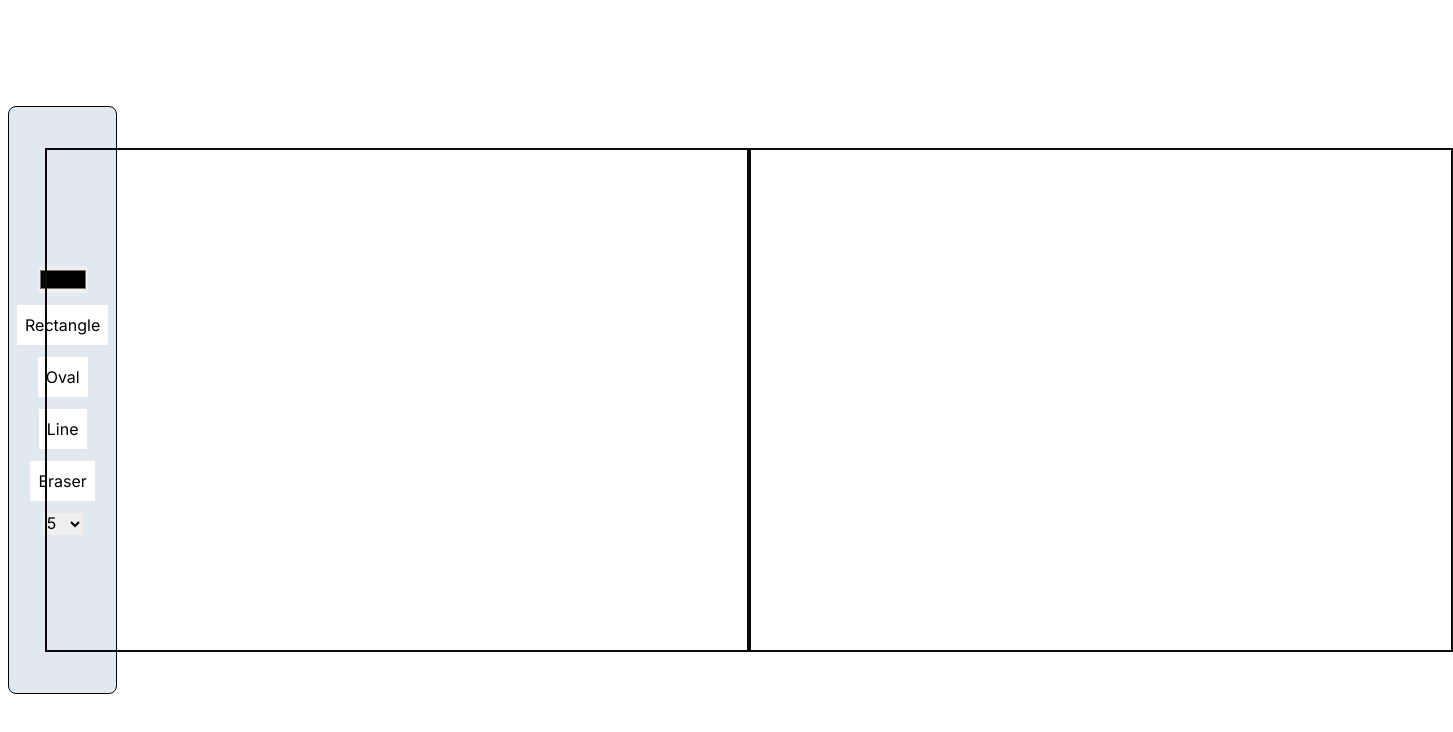
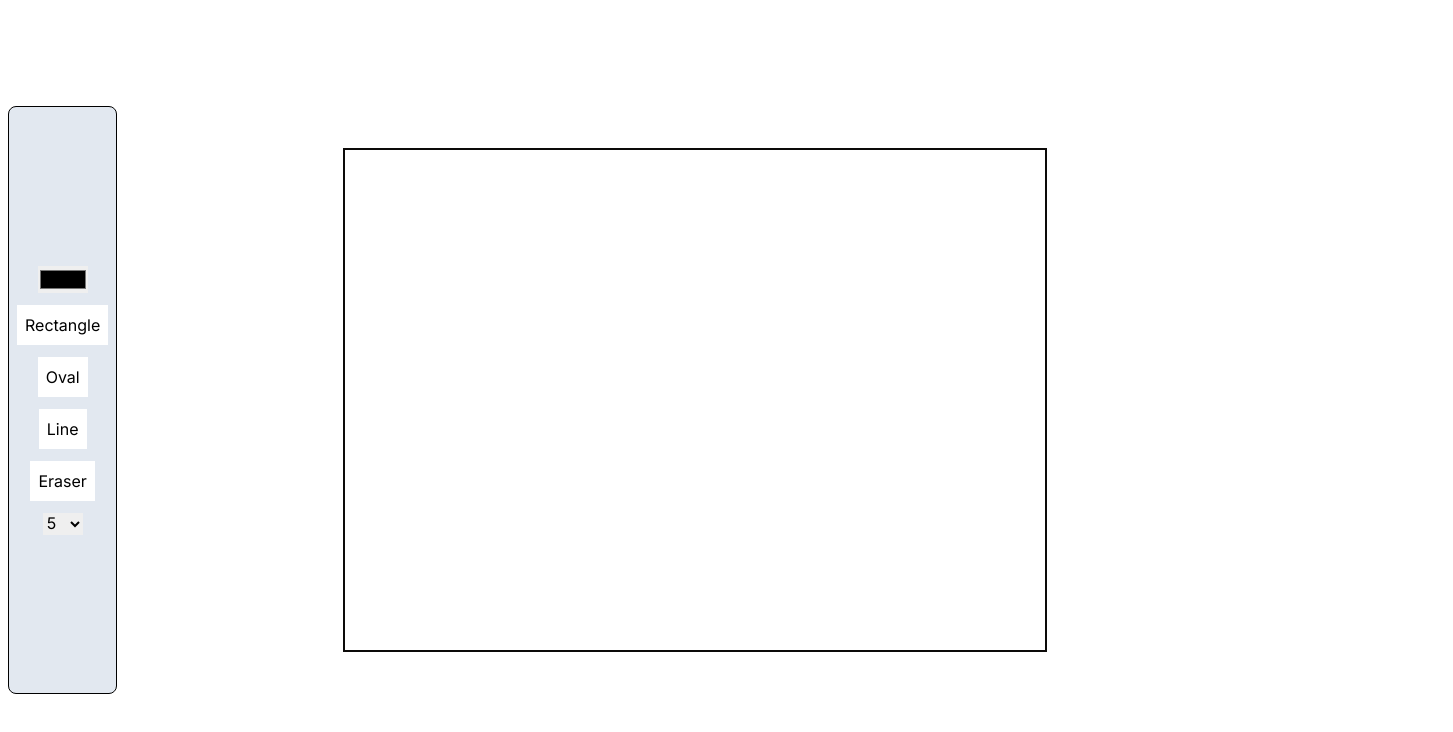
Before and after one commit to naman360/collabdraw, a Next.js app in the folder orion/: page / in a window 1280 px wide. Shown: the top 732 px of the page, 1453 px wide, since content can reach past the window. Built offline with nearby package versions, Linux system fonts and the light colour scheme; no server answers.

Commit message:
feat(orion): stacked both the canvases on top of each other

```diff
--- a/orion/src/components/Canvas.tsx
+++ b/orion/src/components/Canvas.tsx
@@ -321,7 +321,7 @@ const Canvas: FC<CanvasProps> = ({
      * 2. Another for storing drawn shape. (Primary Canvas)
      */
     return (
-        <>
+        <div className="relative">
             {/* Primary Canvas */}
             <canvas
                 className="border-2 border-stone-950"
@@ -331,12 +331,12 @@ const Canvas: FC<CanvasProps> = ({
             />
             {/* Secondary Canvas */}
             <canvas
-                className="border-2 border-stone-950"
+                className="border-2 border-stone-950 absolute top-0"
                 width={width}
                 height={height}
                 ref={setCanvasref}
             />
-        </>
+        </div>
     );
 };
 export default Canvas;
```
